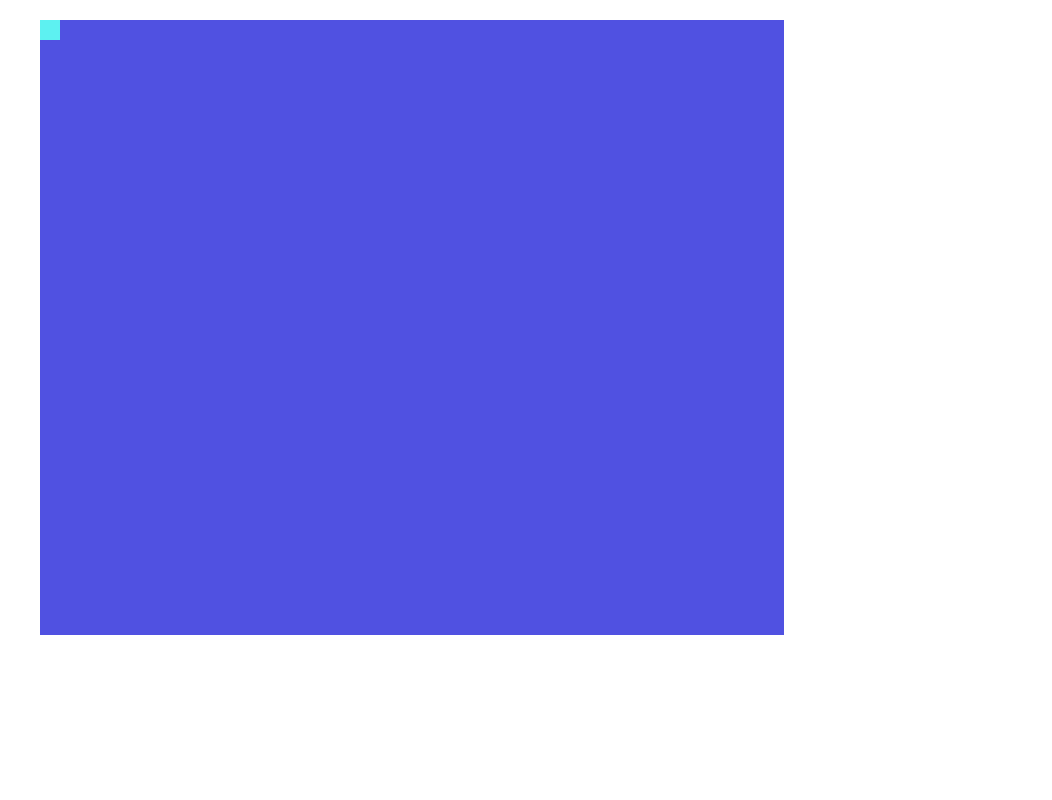
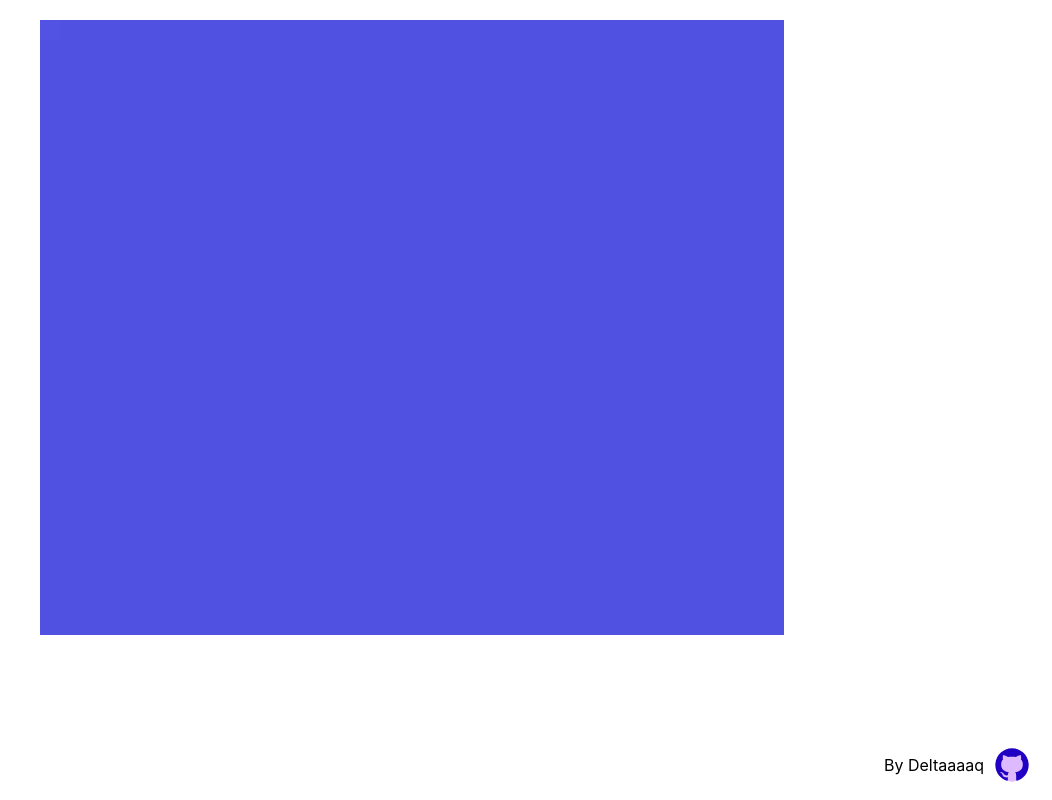
Before and after one commit to CarlosViller/check-your-sight, a Next.js app: page / in a window 1280 px wide. Shown: the whole page, without its empty margins (228-1280 px from the left). Built offline with nearby package versions, Linux system fonts and the light colour scheme.

Commit message:
footer + fix refs + fix colors function

```diff
--- a/pages/index.js
+++ b/pages/index.js
@@ -1,9 +1,10 @@
-import React from "react";
+import React, { useMemo } from "react";
 import { useReducer } from "react";
 import Screen from "../src/components/Screen";
 import { READY, STARTED, ENDED, START, POINT, FAILED, LV } from "../src/constants";
 import Button from "../src/components/interface/Button";
 import Head from "next/head";
+import { NAME } from "../src/constants";
 
 const CHANGE_FACTOR = 5
 const MAX_COLORS_INDEX = LV.length - 1
@@ -28,37 +29,28 @@ export default function App() {
     status: READY,
     points: 0,
   })
+  const spread = useMemo(() => {
+
+  }, [state.points])
 
   return (
     <>
       <Head>
         <link rel="preconnect" href="https://fonts.googleapis.com" />
-        <link rel="preconnect" href="https://fonts.gstatic.com" crossorigin />
+        <link rel="preconnect" href="https://fonts.gstatic.com" crossOrigin="true" />
         <link href="https://fonts.googleapis.com/css2?family=Press+Start+2P&display=swap" rel="stylesheet" />
         <link rel="shortcut icon" href="/favicon.ico" type="image/x-icon" />
         <link rel="icon" href="/favicon.ico" type="image/x-icon" />
       </Head>
       <div
         css={{
-          position: "relative",
           height: "calc(100vh - 40px)",
           margin: 20,
           borderRadius: 10,
         }}
       >
-        <Screen
-          dispatch={dispatch}
-          state={state}
-        />
-        <div
-          css={{
-            width: "100%",
-            height: 125,
-            position: "absolute",
-            bottom: 0,
-            borderRadius: "0 0 5px 5px",
-          }}
-        >
+        <Screen dispatch={dispatch} state={state} spread={spread} />
+        <div css={{ width: "100%", height: 100, }}>
           <div
             css={{
               fontFamily: '"Press Start 2P", cursive',
@@ -72,10 +64,7 @@ export default function App() {
           >
             {state.status !== ENDED
               ? (
-                <span css={{
-                  fontSize: 64,
-                  color: selectColor(state.points)
-                }}>
+                <span css={{ fontSize: 64, color: selectColor(state.points) }}>
                   {state.points}
                 </span>
               )
@@ -87,11 +76,37 @@ export default function App() {
             }
           </div>
         </div>
+        <div css={{ height: 25, display: "flex", justifyContent: "flex-end" }}>
+          <a
+            href="https://github.com/CarlosViller"
+            css={{
+              display: "flex",
+              alignItems: "center",
+              height: "max-content",
+              '&:hover': {
+                color: randomHoverColor()
+              }
+            }}
+          >
+            <span css={{
+              marginRight: 8,
+              '&:hover': {
+                color: "inherit"
+              }
+            }}
+            >
+              By Deltaaaaq
+            </span>
+            <img src="/icons/github.svg" />
+          </a>
+        </div>
       </div>
     </>
   )
 }
 
+const randomHoverColor = () => NAME[Math.floor(Math.random() * NAME.length)]
+
 function selectColor(points) {
   const index = Math.floor(points / CHANGE_FACTOR)
   return index < MAX_COLORS_INDEX ? LV[index] : LV[MAX_COLORS_INDEX]
--- a/src/colors.js
+++ b/src/colors.js
@@ -7,9 +7,9 @@ export default function newColors(spread) {
 }
 
 function getRandomColors(spread) {
-  const MIN_SPREAD = 20
+  const MIN_SPREAD = 2
 
-  const r = (factor = 256) => Math.random() * factor >> 0
+  const r = (factor = 256) => (Math.random() * factor) >> 0
 
   const sign = Math.round(Math.random()) === 1 ? 1 : -1
   const red = r()
@@ -18,11 +18,11 @@ function getRandomColors(spread) {
 
   const bkg = `rgb(${red}, ${green}, ${blue})`
 
-  const wRed = red + MIN_SPREAD + sign * r(spread)
-  const wGreen = green + MIN_SPREAD + sign * r(spread)
-  const wBlue = blue + MIN_SPREAD + sign * r(spread)
+  const wRed = red + MIN_SPREAD + (sign * spread)
+  const wGreen = green + MIN_SPREAD + (sign * spread)
+  const wBlue = blue + MIN_SPREAD + (sign * spread)
 
-  const winner = `rgb(${wRed > 255 ? 255 : wRed}, ${wGreen > 255 ? 255 : wBlue}, ${wBlue > 255 ? 255 : wBlue})`
+  const winner = `rgb(${wRed > 255 ? 255 : wRed}, ${wGreen > 255 ? 255 : wGreen}, ${wBlue > 255 ? 255 : wBlue})`
 
   return [bkg, winner]
 }
--- a/src/components/Screen.js
+++ b/src/components/Screen.js
@@ -4,22 +4,23 @@ import { ENDED, STARTED, POINT, FAILED } from "../constants";
 
 const BASE_SIZE = 20
 
-function useOutsideHandler(ref, screenRef, status, handler) {
+function useOutsideHandler(blockRef, screenRef, status, handler) {
   useEffect(() => {
     function handleClickOutside(event) {
       if (
         status === STARTED &&
-        ref.current &&
-        !ref.current.contains(event.target) &&
+        blockRef.current &&
+        !blockRef.current.contains(event.target) &&
         screenRef.current.contains(event.target)) {
         handler()
       }
     }
     document.addEventListener("mousedown", handleClickOutside);
+
     return () => {
       document.removeEventListener("mousedown", handleClickOutside);
     };
-  }, [ref, screenRef]);
+  }, [blockRef.current, screenRef.current]);
 }
 
 function useCoords(screenRef) {
@@ -38,15 +39,14 @@ function useCoords(screenRef) {
   return [state, changeCoords]
 }
 
-export default function Screen({ dispatch, state, spread = 10 }) {
+export default function Screen({ dispatch, state, spread = 0 }) {
+
+  const screenRef = useRef(null)
+  const blockRef = useRef(null);
+  useOutsideHandler(blockRef, screenRef, state.status, () => dispatch({ type: FAILED }));
 
   // Format: { bkg: rgbColor <string>, winner: rgbColor <string> }
   const [colors, setColors] = useState(newColors(spread))
-  const screenRef = useRef(null)
-
-  const blockRef = useRef(null);
-  useOutsideHandler(blockRef, screenRef, state.status, () => dispatch({type: FAILED}));
-
   const [coords, changeCoords] = useCoords(screenRef)
 
   return (
--- a/src/constants.js
+++ b/src/constants.js
@@ -10,3 +10,4 @@ export const FAILED = "failed"
 
 // Change points counter color while progressing
 export const LV = [ "#ffffff", "#ffea00", "#ffdd00", "#ffd000", "#ffc300", "#ffb700", "#ffaa00", "#ffa200", "#ff9500", "#ff8800", "#ff7b00"]
+export const NAME = ["#2d00f7","#6a00f4","#8900f2","#bc00dd","#e500a4","#f20089","#ffb600"]
```
Also changed, not shown: public/icons/github.svg (added).
